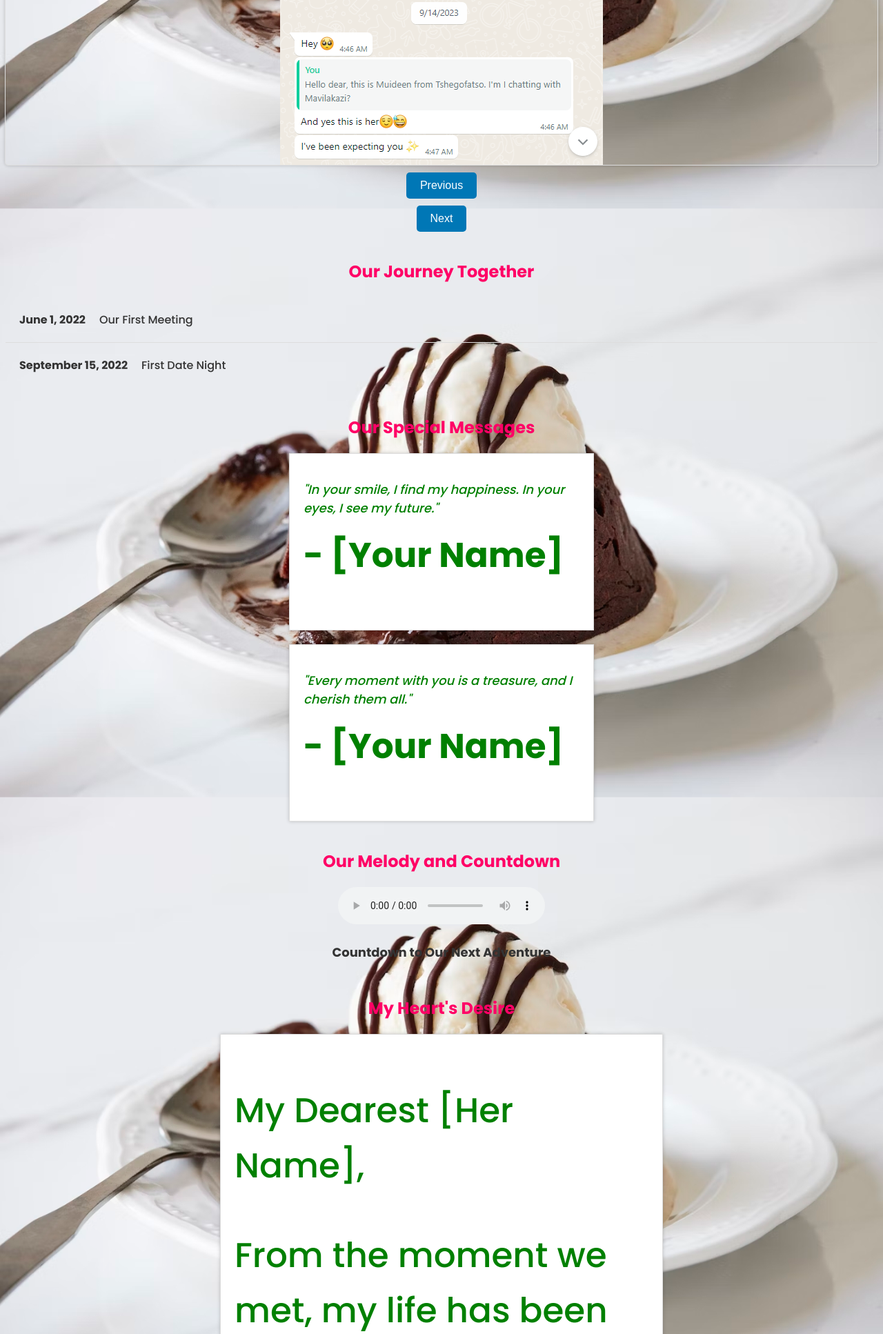
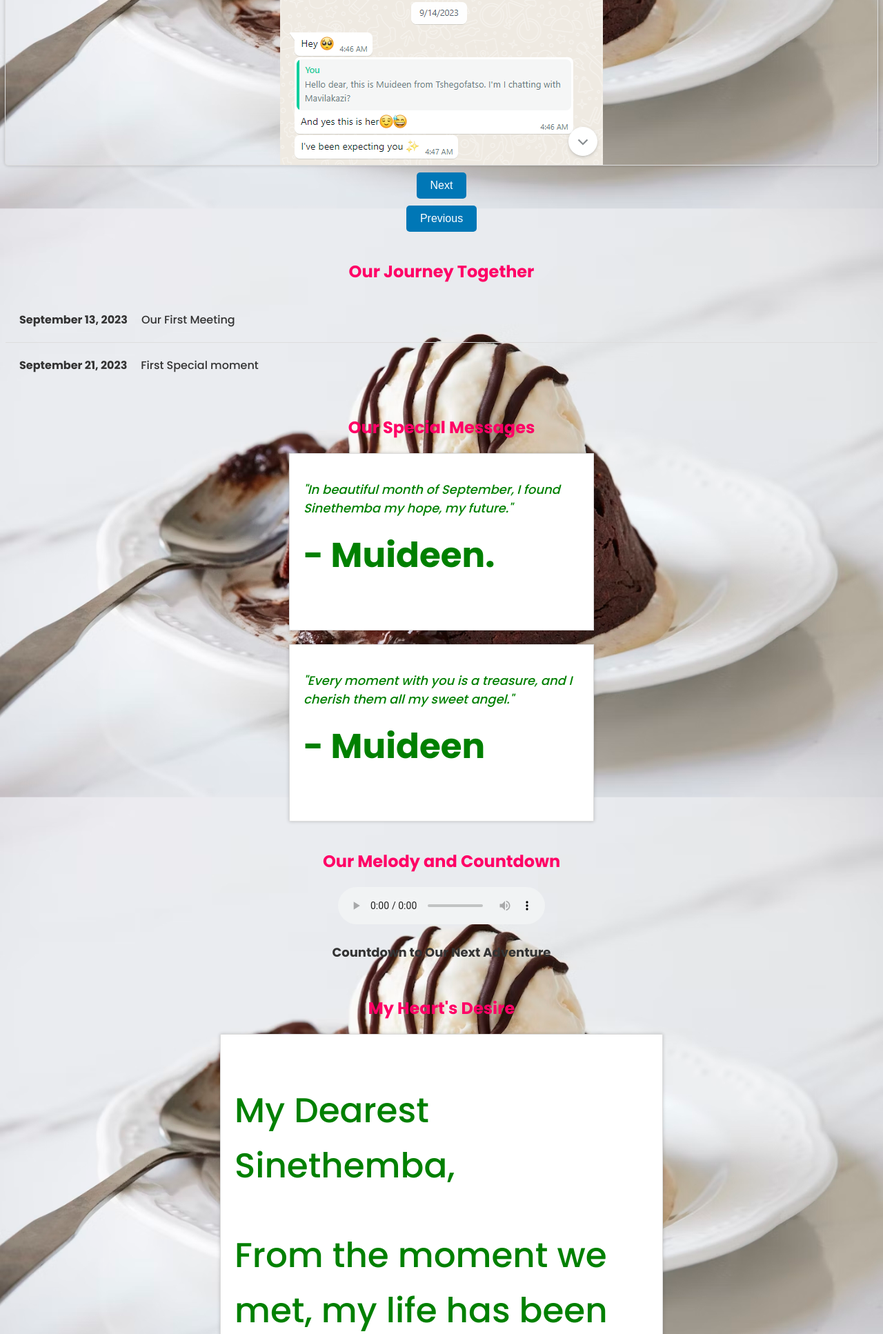
Before and after one commit to Muideen27/sinethemba, a Flask app: page / in a window 1280 px wide. Shown: the part 551-2485 px from the top of the page at 69% size. Run offline with Flask 2, Linux system fonts and the light colour scheme.

Commit message:
Html updated

```diff
--- a/templates/home.html
+++ b/templates/home.html
@@ -29,8 +29,8 @@
         <img src="{{ url_for('static', filename='images/blushing-time.jpg') }}" alt="Blushing-time">
         <img src="{{ url_for('static', filename='images/hard-times.jpg') }}" alt="Hard-times">
     </div>
+    <button id="nextButton">Next</button>
     <button id="prevButton">Previous</button>
-    <button id="nextButton">Next</button>
 </div>
 
 
@@ -41,12 +41,12 @@
     <h2>Our Journey Together</h2>
     <ul class="milestones">
         <li>
-            <div class="date">June 1, 2022</div>
+            <div class="date">September 13, 2023</div>
             <div class="event">Our First Meeting</div>
         </li>
         <li>
-            <div class="date">September 15, 2022</div>
-            <div class="event">First Date Night</div>
+            <div class="date">September 21, 2023</div>
+            <div class="event">First Special moment</div>
         </li>
         <!-- Add more milestone entries here -->
     </ul>
@@ -57,15 +57,15 @@
     <h2>Our Special Messages</h2>
     <div class="message-card">
         <p class="message">
-            "In your smile, I find my happiness. In your eyes, I see my future."
+            "In beautiful month of September, I found Sinethemba my hope, my future."
         </p>
-        <p class="message-author">- [Your Name]</p>
+        <p class="message-author">- Muideen.</p>
     </div>
     <div class="message-card">
         <p class="message">
-            "Every moment with you is a treasure, and I cherish them all."
+            "Every moment with you is a treasure, and I cherish them all my sweet angel."
         </p>
-        <p class="message-author">- [Your Name]</p>
+        <p class="message-author">- Muideen</p>
     </div>
     <!-- Add more message cards here -->
 </div>
@@ -94,7 +94,7 @@
     <h2>My Heart's Desire</h2>
     <div class="proposal-message">
         <p>
-            My Dearest [Her Name],
+            My Dearest Sinethemba,
         </p>
         <p>
             From the moment we met, my life has been filled with joy and love like never before. Every day spent talking to you, sharing our dreams, and creating beautiful memories has only strengthened my feelings for you.
@@ -108,7 +108,7 @@
         <p>
             With all my love,
             <br>
-            [Your Name]
+            Muideen
         </p>
     </div>
 </div>
@@ -131,7 +131,7 @@
 <!-- Layer 11: Conclusion and Call to Action -->
 <div class="conclusion">
     <h2>Our Journey Awaits</h2>
-    <p>[Her Name], as we come to the end of this presentation, I want you to know that our journey together is just beginning. The path ahead is filled with love, adventure, and countless beautiful moments waiting to be shared.</p>
+    <p>Sinethemba, as we come to the end of this presentation, I want you to know that our journey together is just beginning. The path ahead is filled with love, adventure, and countless beautiful moments waiting to be shared.</p>
     <p>I invite you to take the next step with me, not just in this presentation, but in our lives. Click the button below when you're ready to continue our journey together.</p>
     <a href="/proposal" class="continue-button">Continue</a>
 </div>
```
